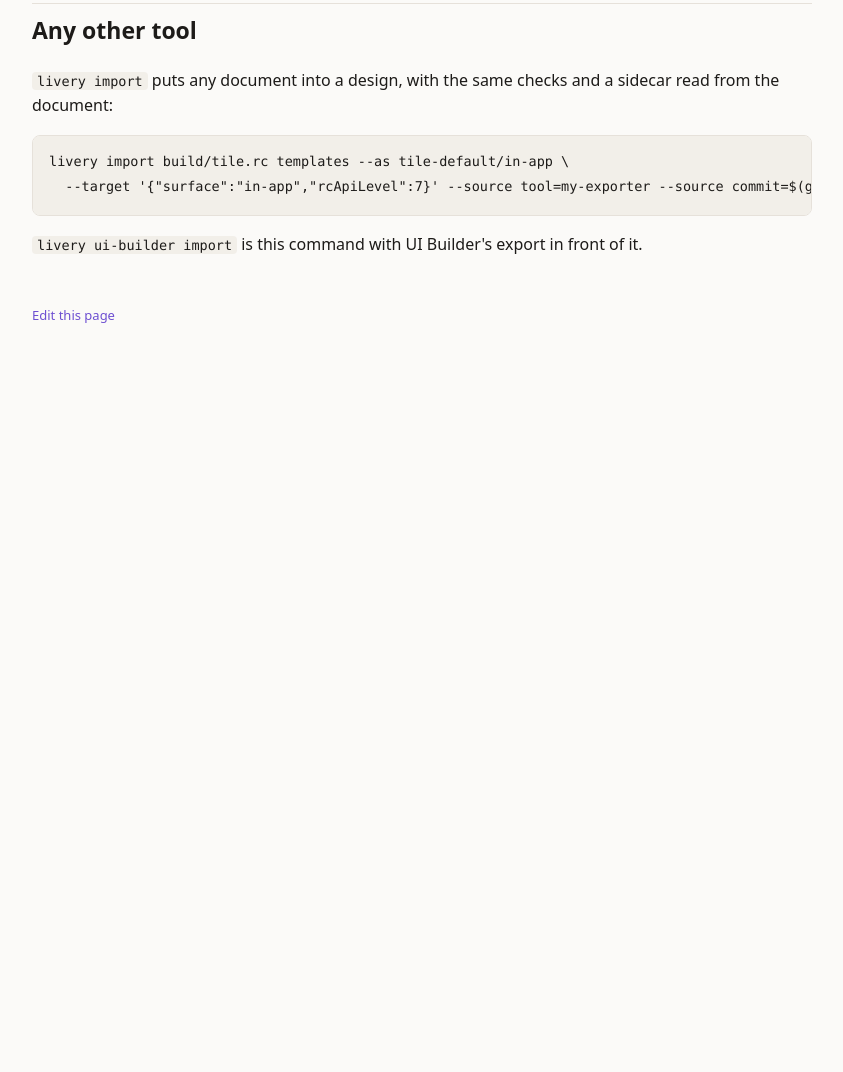
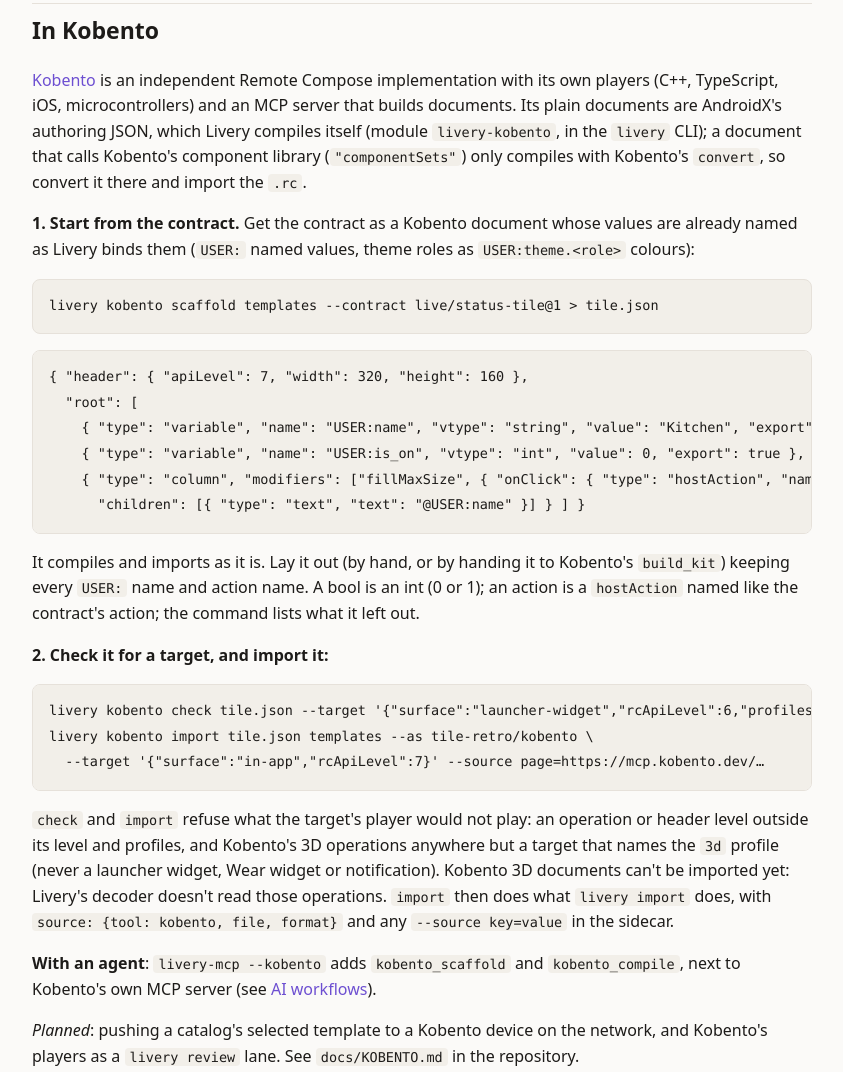
Before and after one commit to yschimke/livery, a plain HTML site: page authoring.html in a window 1280 px wide. Shown: the part 8388-9460 px from the top of the page, without its empty margins (298-1141 px from the left). Before the commit the page ends 8787 px from the top, so only its background shows below. Drawn offline with Linux system fonts and the light colour scheme.

Commit message:
site: e000e3f7c7bfa3596982e07e340bd30a7c1bced7

```diff
--- a/authoring.html
+++ b/authoring.html
@@ -390,13 +390,48 @@ if the catalog no longer builds. To move a template to a newer revision, import
 commit the change.</p>
 <p><strong>With an agent</strong>: <code>livery-mcp --ui-builder https://&lt;ui builder host&gt;</code> offers the same two steps
 as tools, <code>ui_builder_scaffold</code> and <code>ui_builder_export</code> (see <a href="ai-workflows.html">AI workflows</a>).</p>
+<h2 id="in-kobento">In Kobento<a class="headerlink" href="#in-kobento" title="Permanent link">#</a></h2>
+<p><a href="https://mcp.kobento.dev/">Kobento</a> is an independent Remote Compose implementation with its own
+players (C++, TypeScript, iOS, microcontrollers) and an MCP server that builds documents. Its plain
+documents are AndroidX's authoring JSON, which Livery compiles itself (module <code>livery-kobento</code>, in
+the <code>livery</code> CLI); a document that calls Kobento's component library (<code>"componentSets"</code>) only
+compiles with Kobento's <code>convert</code>, so convert it there and import the <code>.rc</code>.</p>
+<p><strong>1. Start from the contract.</strong> Get the contract as a Kobento document whose values are already
+named as Livery binds them (<code>USER:</code> named values, theme roles as <code>USER:theme.&lt;role&gt;</code> colours):</p>
+<pre><code class="language-bash">livery kobento scaffold templates --contract live/status-tile@1 &gt; tile.json
+</code></pre>
+<pre><code class="language-json">{ &quot;header&quot;: { &quot;apiLevel&quot;: 7, &quot;width&quot;: 320, &quot;height&quot;: 160 },
+  &quot;root&quot;: [
+    { &quot;type&quot;: &quot;variable&quot;, &quot;name&quot;: &quot;USER:name&quot;, &quot;vtype&quot;: &quot;string&quot;, &quot;value&quot;: &quot;Kitchen&quot;, &quot;export&quot;: true },
+    { &quot;type&quot;: &quot;variable&quot;, &quot;name&quot;: &quot;USER:is_on&quot;, &quot;vtype&quot;: &quot;int&quot;, &quot;value&quot;: 0, &quot;export&quot;: true },
+    { &quot;type&quot;: &quot;column&quot;, &quot;modifiers&quot;: [&quot;fillMaxSize&quot;, { &quot;onClick&quot;: { &quot;type&quot;: &quot;hostAction&quot;, &quot;name&quot;: &quot;toggle&quot; } }],
+      &quot;children&quot;: [{ &quot;type&quot;: &quot;text&quot;, &quot;text&quot;: &quot;@USER:name&quot; }] } ] }
+</code></pre>
+<p>It compiles and imports as it is. Lay it out (by hand, or by handing it to Kobento's <code>build_kit</code>)
+keeping every <code>USER:</code> name and action name. A bool is an int (0 or 1); an action is a
+<code>hostAction</code> named like the contract's action; the command lists what it left out.</p>
+<p><strong>2. Check it for a target, and import it:</strong></p>
+<pre><code class="language-bash">livery kobento check tile.json --target '{&quot;surface&quot;:&quot;launcher-widget&quot;,&quot;rcApiLevel&quot;:6,&quot;profiles&quot;:[&quot;widgets&quot;]}'
+livery kobento import tile.json templates --as tile-retro/kobento \
+  --target '{&quot;surface&quot;:&quot;in-app&quot;,&quot;rcApiLevel&quot;:7}' --source page=https://mcp.kobento.dev/…
+</code></pre>
+<p><code>check</code> and <code>import</code> refuse what the target's player would not play: an operation or header level
+outside its level and profiles, and Kobento's 3D operations anywhere but a target that names the
+<code>3d</code> profile (never a launcher widget, Wear widget or notification). Kobento 3D documents can't be
+imported yet: Livery's decoder doesn't read those operations. <code>import</code> then does what <code>livery import</code>
+does, with <code>source: {tool: kobento, file, format}</code> and any <code>--source key=value</code> in the sidecar.</p>
+<p><strong>With an agent</strong>: <code>livery-mcp --kobento</code> adds <code>kobento_scaffold</code> and <code>kobento_compile</code>, next to
+Kobento's own MCP server (see <a href="ai-workflows.html">AI workflows</a>).</p>
+<p><em>Planned</em>: pushing a catalog's selected template to a Kobento device on the network, and Kobento's
+players as a <code>livery review</code> lane. See <code>docs/KOBENTO.md</code> in the repository.</p>
 <h2 id="any-other-tool">Any other tool<a class="headerlink" href="#any-other-tool" title="Permanent link">#</a></h2>
 <p><code>livery import</code> puts any document into a design, with the same checks and a sidecar read from the
 document:</p>
 <pre><code class="language-bash">livery import build/tile.rc templates --as tile-default/in-app \
   --target '{&quot;surface&quot;:&quot;in-app&quot;,&quot;rcApiLevel&quot;:7}' --source tool=my-exporter --source commit=$(git rev-parse HEAD)
 </code></pre>
-<p><code>livery ui-builder import</code> is this command with UI Builder's export in front of it.</p>
+<p><code>livery ui-builder import</code> is this command with UI Builder's export in front of it, and
+<code>livery kobento import</code> this command with a JSON compile and a target check in front of it.</p>
     <p class="edit"><a href="https://github.com/yschimke/livery/blob/main/site/pages/authoring.md">Edit this page</a></p>
   </main>
 </div>
--- a/version.txt
+++ b/version.txt
@@ -1 +1 @@
-173670b2c2cf865ecb2b729953d0a6b0ee6b36a2
+e000e3f7c7bfa3596982e07e340bd30a7c1bced7
```
Also changed, not shown: ai-workflows.html (+19 -1 lines), platforms.html (+5 -0 lines).
